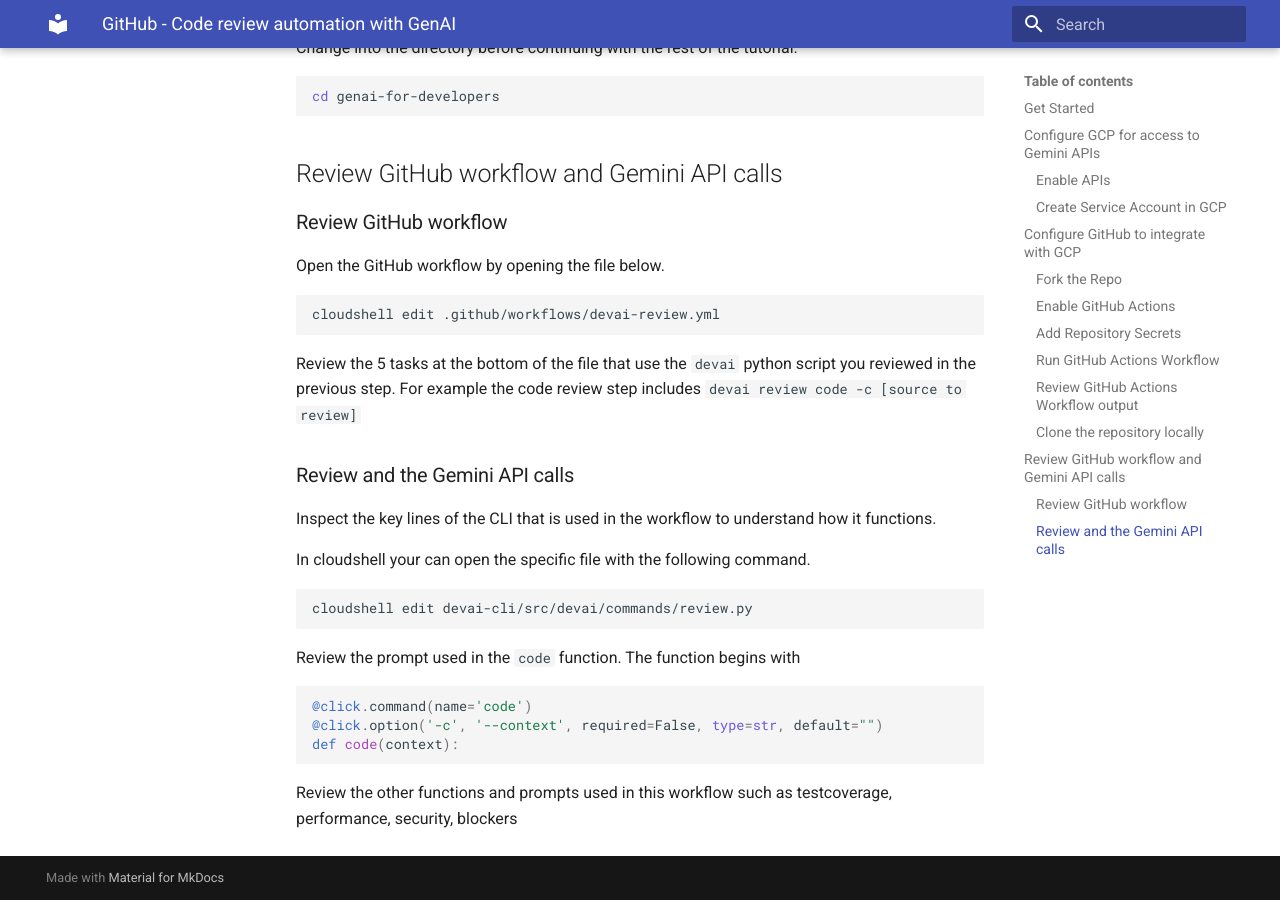
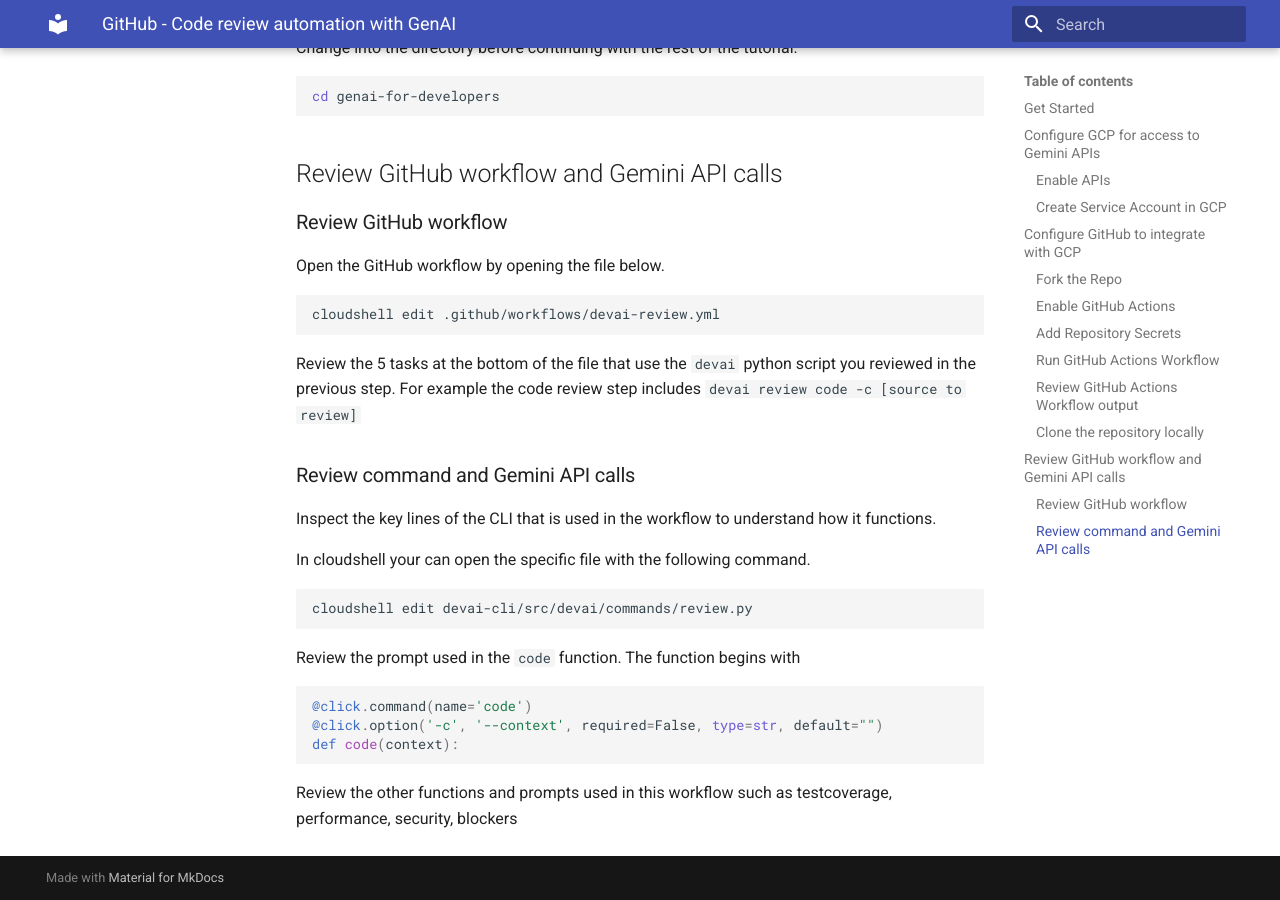
Before and after one commit to GoogleCloudPlatform/genai-for-developers, an MkDocs documentation site: the page built from docs/tutorials/code-review-cicd-github/index.md, in a window 1280 px wide and 900 px high, scrolled down 3033 px. Built offline with MkDocs 1.6.1 and Material for MkDocs 9.7.7, drawn with Linux system fonts in a browser that asks for light colours.

Commit message:
Updated section title

```diff
--- a/docs/tutorials/code-review-cicd-github/index.md
+++ b/docs/tutorials/code-review-cicd-github/index.md
@@ -130,7 +130,7 @@
 
 Review the 5 tasks at the bottom of the file that use the `devai` python script you reviewed in the previous step. For example the code review step includes `devai review code -c [source to review]`
 
-### Review and the Gemini API calls
+### Review command and Gemini API calls
 
 Inspect the key lines of the CLI that is used in the workflow to understand how it functions.
 
```
